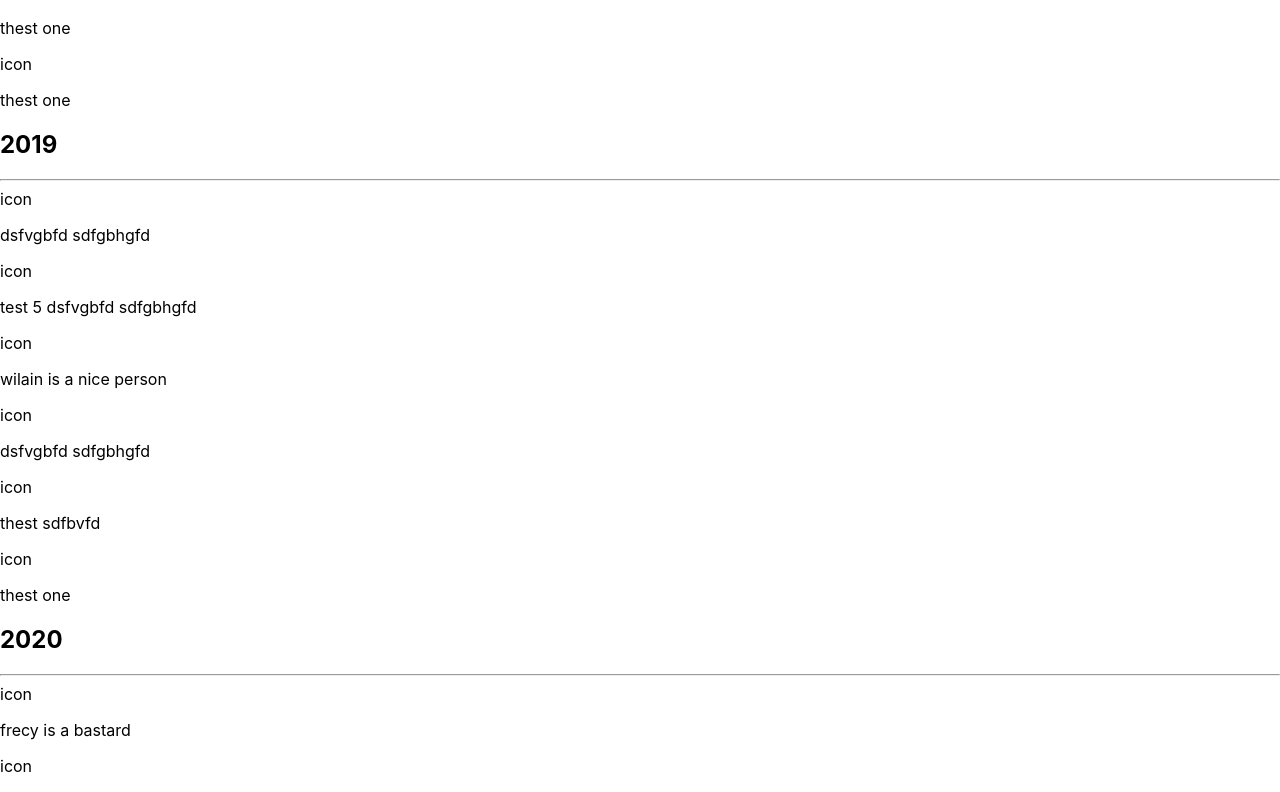
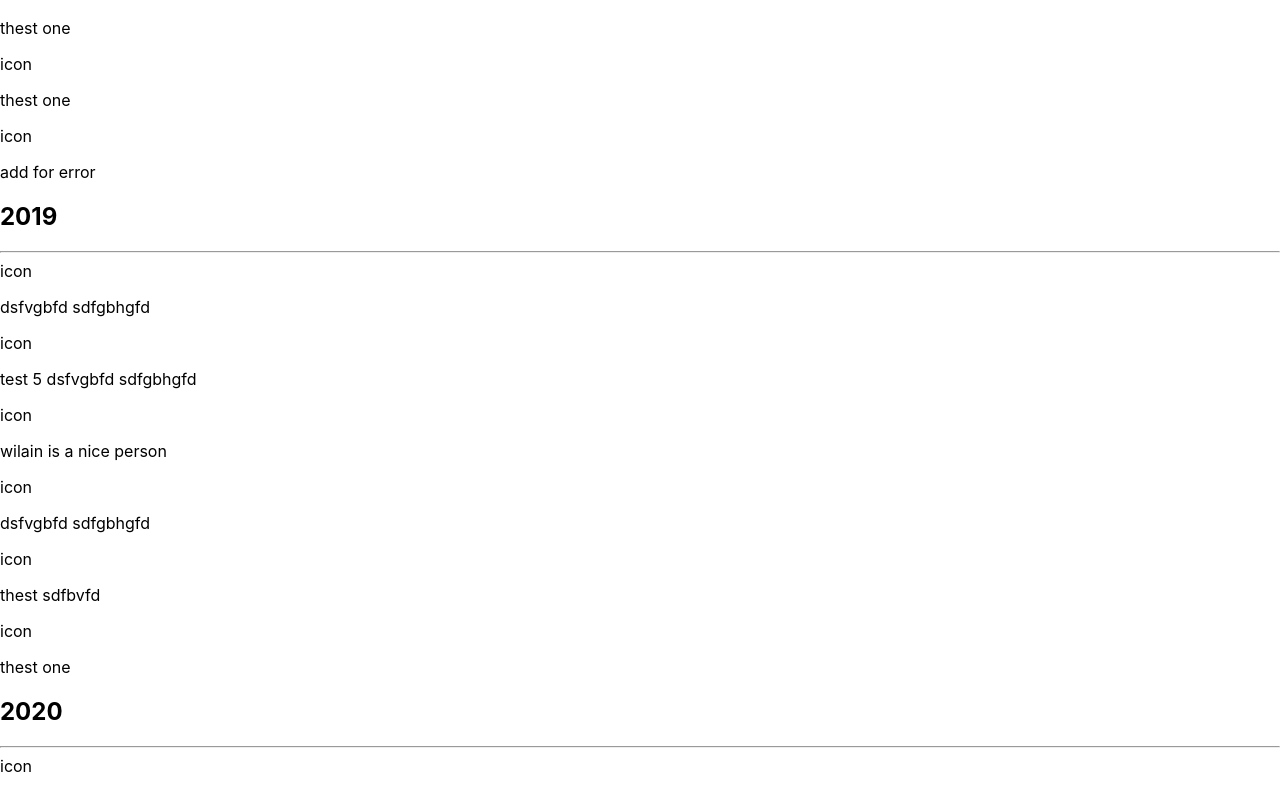
Before and after one commit to hodoash/transcript_ashesi_, a React (Create React App) app: page / in a window 1280 px wide. Shown: the part 3188-3980 px from the top of the page. Built offline with nearby package versions, Linux system fonts and the light colour scheme; data requests are answered from the project's data file.

Commit message:
fixed redux issues

```diff
--- a/data/db.json
+++ b/data/db.json
@@ -265,6 +265,16 @@
       "category": "cat3",
       "isHighlight": false,
       "id": 25
+    },
+    {
+      "hours": "2345",
+      "refName": "23432svcxc",
+      "discription": "add for error",
+      "refContact": "sdfvfds@gmsil.com",
+      "year": "2",
+      "category": "cat2",
+      "isHighlight": false,
+      "id": 26
     }
   ],
   "images": [
--- a/src/Components/Mid/ExperienceCard.js
+++ b/src/Components/Mid/ExperienceCard.js
@@ -1,8 +1,8 @@
 import React from "react";
 import SchoolIcon from "@material-ui/icons/SchoolTwoTone";
 
-const ExperienceCard = ({ experiences, year, y }) => {
-  console.log("card level",experiences)
+const ExperienceCard = ({ experience, year, y }) => {
+  console.log("card level", experience);
   // icon1={
   //          <SchoolIcon
   //            style={{ fill: "#5EA780", height: "125", width: "125" }}
@@ -10,8 +10,8 @@ const ExperienceCard = ({ experiences, year, y }) => {
   //        }
   //write code to show icon based on data
 
-//   console.log("hi, this is data");
-//   console.log(experiences);
+  //   console.log("hi, this is data");
+  //   console.log(experiences);
 
   return (
     <div>
@@ -24,16 +24,12 @@ const ExperienceCard = ({ experiences, year, y }) => {
             ))}
              */}
 
-      {experiences
-        .filter((experience) => {
-          return parseInt(experience.year) == y;
-        })
-        .map((experience) => (
-          <div className="" key={experience.id}>
-            <div className="">icon</div>
-            <p className="">{experience.discription}</p>
-          </div>
-        ))}
+      {experience.year === y && (
+        <div className="">
+          <div className="">icon</div>
+          <p className="">{experience.discription}</p>
+        </div>
+      )}
     </div>
   );
 };
--- a/src/Components/Mid/Timeline.js
+++ b/src/Components/Mid/Timeline.js
@@ -22,12 +22,15 @@ const Timeline = (props) => {
       </div>
       {/* {error && <div>{error}</div>}
       {isPending && <div>Loading...</div>} */}
-      {experiences && (
+      {experiences &&
+        experiences.map((experience) => (
+          <div key={experience.id}>
             <ExperienceCard
-          experiences={experiences}
+              experience={experience}
               year={props.year}
               y={props.y}
             />
+          </div>
           // <ExperienceCard
           // experiences={experiences}
           //   icon={
@@ -37,7 +40,7 @@ const Timeline = (props) => {
           //   }
 
           // />
-      )}
+        ))}
     </div>
   );
 };
```
Lines whose indentation alone changed are shown as unchanged.
